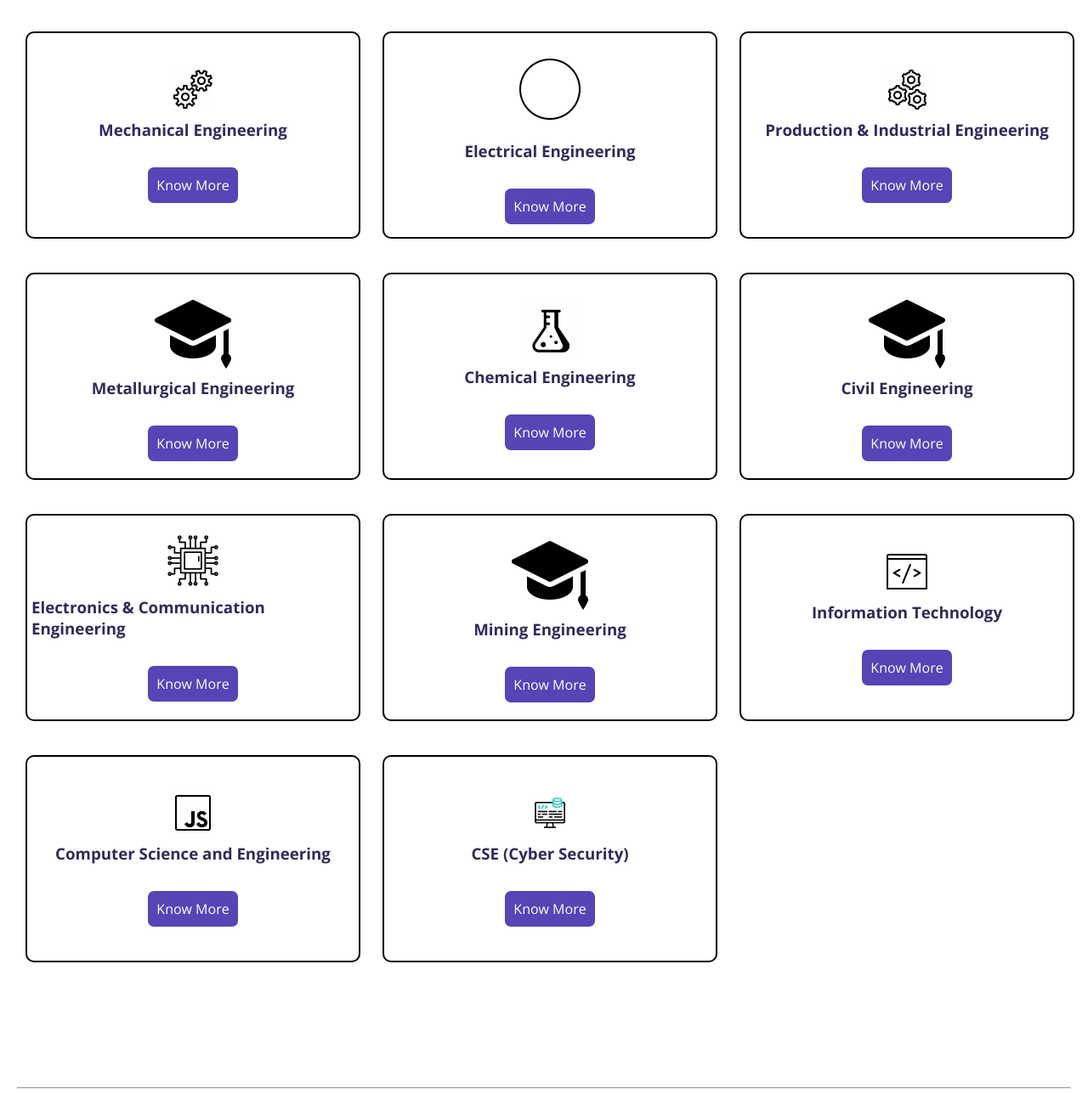
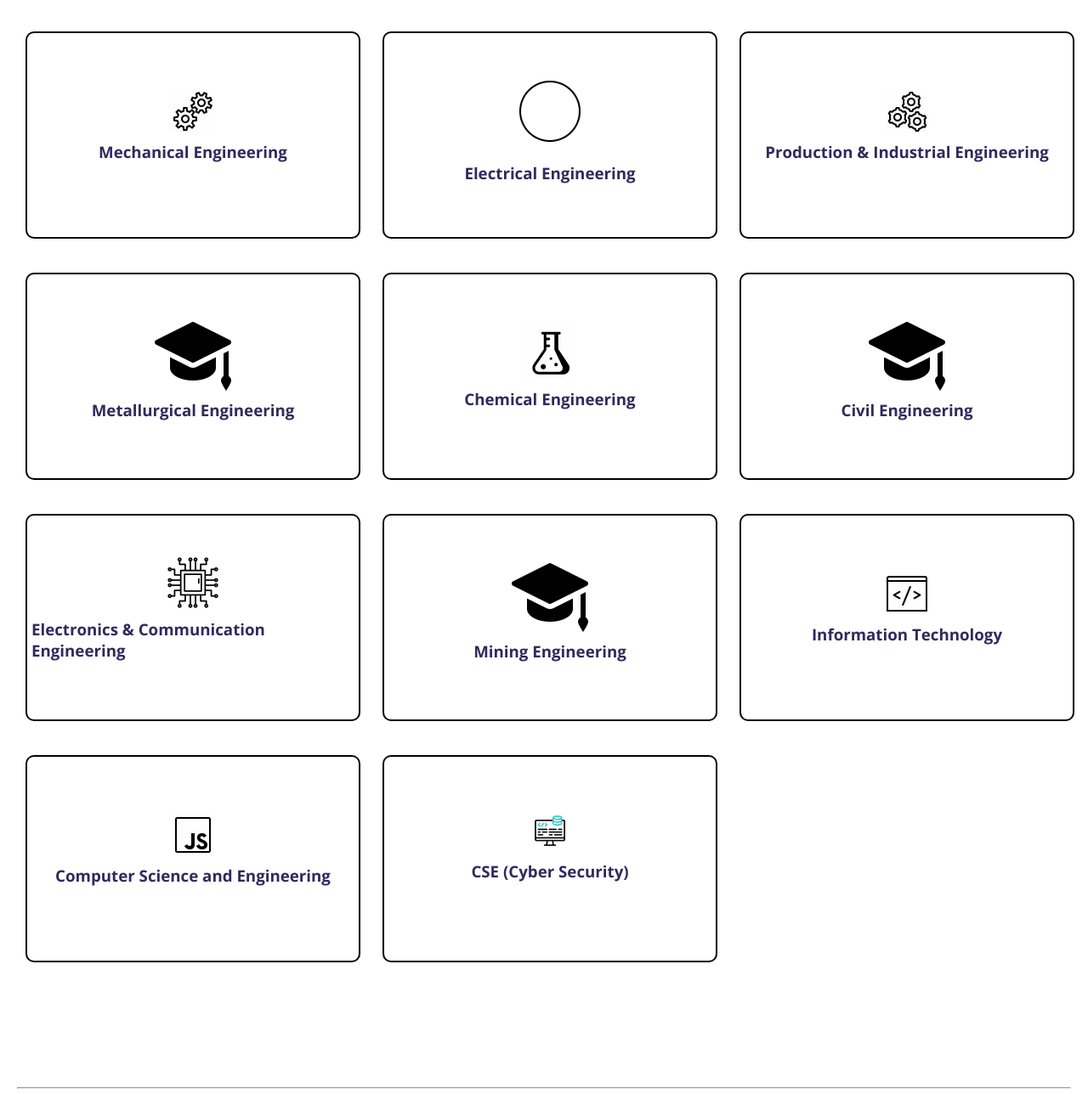
Before and after one commit to unknown055555/hello, a plain HTML site: page ug.html in a window 1280 px wide. Shown: the part 561-1849 px from the top of the page at 85% size. Drawn offline with nearby package versions, Linux system fonts and the light colour scheme.

Commit message:
Add files via upload

```diff
--- a/ug.html
+++ b/ug.html
@@ -38,57 +38,47 @@
                     <img src="./images/img-mechanical.gif" alt="">
                     <h3>Mechanical Engineering</h3>
                     <br>
-                    <p class="btn2">Know More</p>
                 </li>
                 <li><img src="./images/img-electrical.gif" alt="">
                     <h3>Electrical Engineering</h3>
                     <br>
-                    <p class="btn2">Know More</p>
                 </li>
                 <li><img src="./images/img-pie.gif" alt="">
                     <h3>Production & Industrial Engineering</h3>
                     <br>
-                    <p class="btn2">Know More</p>
                 </li>
                 <li><img src="./images/img-grad.png" alt="">
                     <h3>Metallurgical Engineering</h3>
                     <br>
-                    <p class="btn2">Know More</p>
                 </li>
                 <li><img src="./images/img-chemical.gif" alt="">
                     <h3>Chemical Engineering</h3>
                     <br>
-                    <p class="btn2">Know More</p>
                 </li>
                 <li><img src="./images/img-grad.png" alt="">
                     <h3>Civil Engineering</h3>
                     <br>
-                    <p class="btn2">Know More</p>
                 </li>
                 <li><img src="./images/img-ece.png" alt="">
                     <h3>Electronics & Communication Engineering</h3>
                     <br>
-                    <p class="btn2">Know More</p>
                 </li>
                 <li><img src="./images/img-grad.png" alt="">
                     <h3>Mining Engineering</h3>
                     <br>
-                    <p class="btn2">Know More</p>
                 </li>
                 <li><img src="./images/img-it.gif" alt="">
                     <h3>Information Technology</h3>
                     <br>
-                    <p class="btn2">Know More</p>
                 </li>
                 <li><img src="./images/img-cse.gif" alt="">
                     <h3>Computer Science and Engineering</h3>
                     <br>
-                    <p class="btn2">Know More</p>
                 </li>
                 <li><img style="justify-self: center;" height="50px" src="./images/img-cyber.gif" alt="">
                     <h3>CSE (Cyber Security)</h3>
                     <br>
-                    <p class="btn2">Know More</p>
+                    <p></p>
                 </li>
 
             </div>
```
